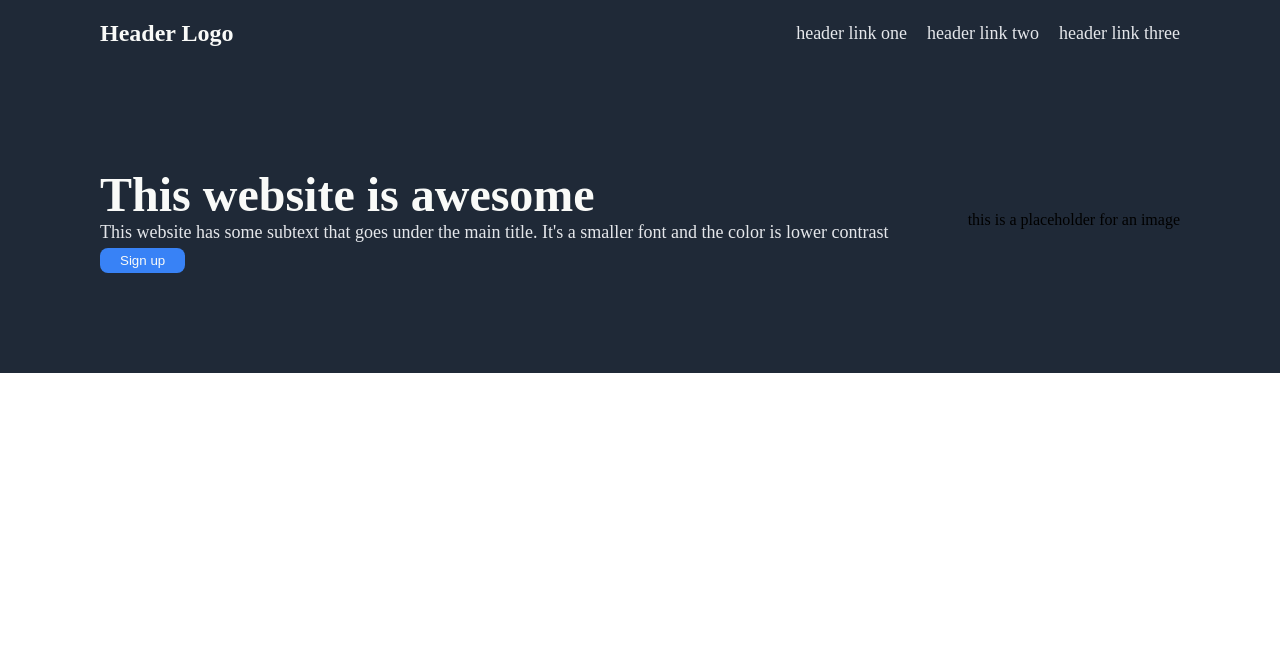
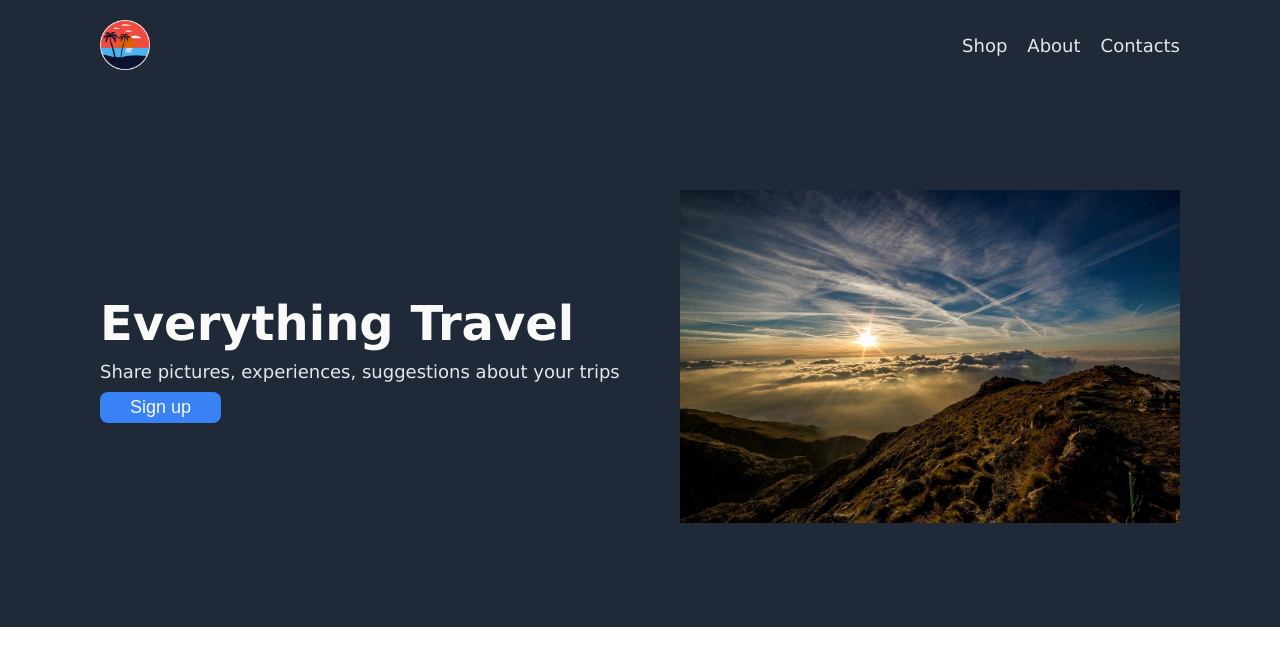
Before and after one commit to CoccoRandela/landing-page, a plain HTML site: page index.html in a window 1280 px wide. Drawn offline with Linux system fonts and the light colour scheme.

Commit message:
Add img to hero

```diff
--- a/index.html
+++ b/index.html
@@ -10,27 +10,27 @@
 </head>
 <body>
     <div class="header">
-       <div class="logo">Header Logo</div>
+       <img class="logo" src="images/logo.png" alt="logo">
        <ul>
-           <li><a href="">header link one</a></li>
-           <li><a href="">header link two</a></li>
-           <li><a href="">header link three</a></li>
+           <li><a href="">Shop</a></li>
+           <li><a href="">About</a></li>
+           <li><a href="">Contacts</a></li>
        </ul>
     </div>
     <div class="hero">
         <div class="hero-left">
-            <p class="main-text">This website is awesome</p>
-            <p class="secondary-text">This website has some subtext that goes under the main title. It's a smaller font and the color is lower contrast
+            <p class="main-text">Everything Travel</p>
+            <p class="secondary-text">Share pictures, experiences, suggestions about your trips
             </p>
             <button class="sign">Sign up</button>
         </div>
         <div class="hero-right">
-            <div class="placeholder">
-                this is a placeholder for an image
-            </div>
+            <img class="hero-img" src="images/main-img.jpg" alt="landscape">
         </div>
     </div>
-    <div class="info"></div>
+    <div class="info">
+        <p class="info"
+    </div>
     <div class="quote"></div>
     <div class="call-to-action"></div>
     <div class="footer"></div>
--- a/style.css
+++ b/style.css
@@ -1,8 +1,10 @@
 
 body {
     margin: 0;
-    font-family:'Times New Roman', Times, serif;
+    font-family:Verdana, Geneva, Tahoma, sans-serif;
 }
+
+/*header and hero style*/
 
 .header {
     margin: 0;
@@ -10,6 +12,7 @@ body {
     display: flex;
     align-items: center;
     justify-content: space-between;
+    gap
 }
 
 .header, .hero {
@@ -18,12 +21,6 @@ body {
 }
 
 .logo {
-    font-size: 24px;
-    font-weight: bold;
-    color: #F9FAF8 ;
-}
-
-img {
     max-width:50px;
     max-height:50px;
     width: auto;
@@ -55,23 +52,28 @@ a, .secondary-text {
 }
 
 
-
 .main-text {
     color: #F9FAF8;
     font-size: 48px;
     font-weight: bolder;
-    margin: 0;
+    margin: 0 0 10px 0;
+
 }
 
 .secondary-text {
-    margin: 0;
+    margin: 0 0 10px 0;
 }
 
 .sign {
     background-color: #3882f6;
     color: #F9FAF8;
     border: none;
-    margin-top: 5px;
-    padding: 5px 20px;
+    padding: 5px 30px;
     border-radius: 8px;
+    font-size: 18px;
 }
+
+.hero-img {
+    width: 500px;
+    height: auto;
+}
```
Also changed, not shown: images/main-img.jpg (added), 3 other files.
